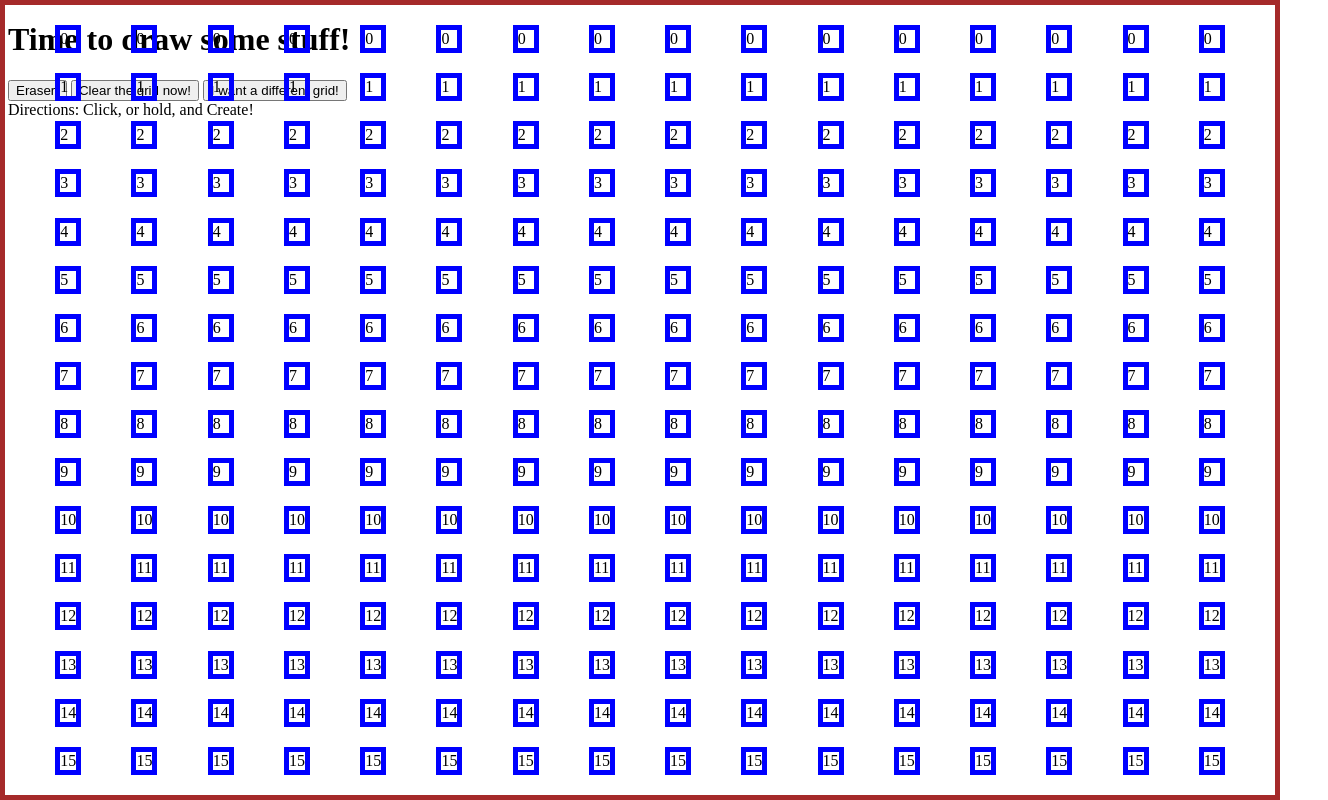
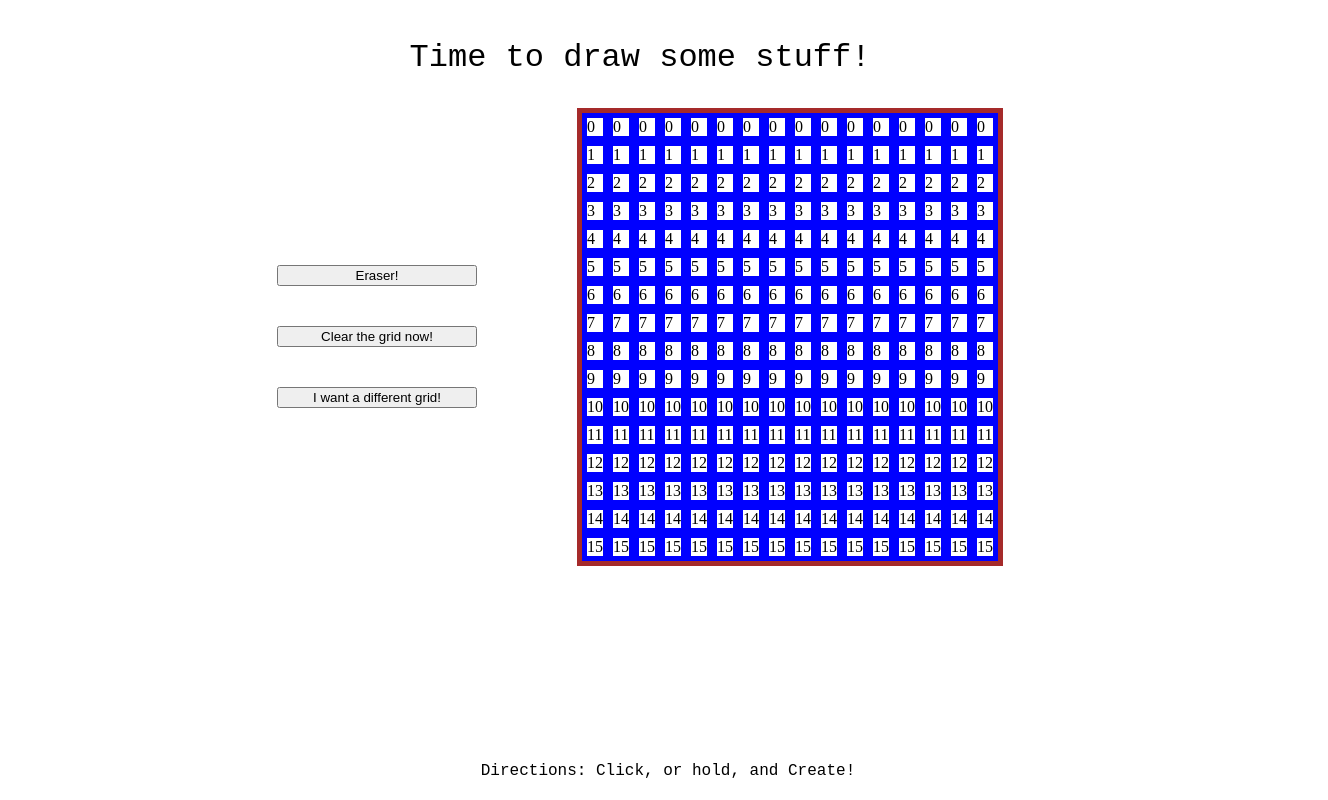
Before and after one commit to scalamoondis/etch-a-sketch, a plain HTML site: page index.html in a window 1280 px wide. Shown: the whole page, 1328 px wide, since content can reach past the window. Drawn offline with Linux system fonts and the light colour scheme.

Commit message:
Styled and positioned 90% of the elements: header, footer, buttons container, and grid positioning.

```diff
--- a/style.css
+++ b/style.css
@@ -1,13 +1,70 @@
+.header {
+    display: flex;
+    justify-content: center;
+    padding: 10px;
+
+
+}
+
+
+.headertitle {
+    font-family: 'Courier New', monospace;
+    font-weight: lighter;
+
+
+
+}
+
+.maincontent {
+
+    justify-content: center;
+    display:flex;
+    gap: 100px;
+}
+
+
+
+
+
+
+.buttonscontainer {
+
+    display: flex;
+    flex-direction: column;
+    justify-content: center;
+    gap: 40px;
+    width: 200px;
+}
+
+
+.footercontainer {
+
+    position: absolute;
+    display: flex;
+    bottom: 0;
+    justify-content: center;
+    padding: 20px;
+    margin: 0;
+    width: 100%;
+    font-family: 'Courier New', monospace;
+    font-weight: lighter;
+}
+
+
+
+
+
+
+
+
+
+
 .king_grid {
 
     border: 5px solid brown;
     display: flex;
     justify-content: space-evenly;
-    position: absolute;
-    top: 0%;
-    bottom: 0%;
-    right: 0%;
-    left: 0%;
+
 
 
 }
```
